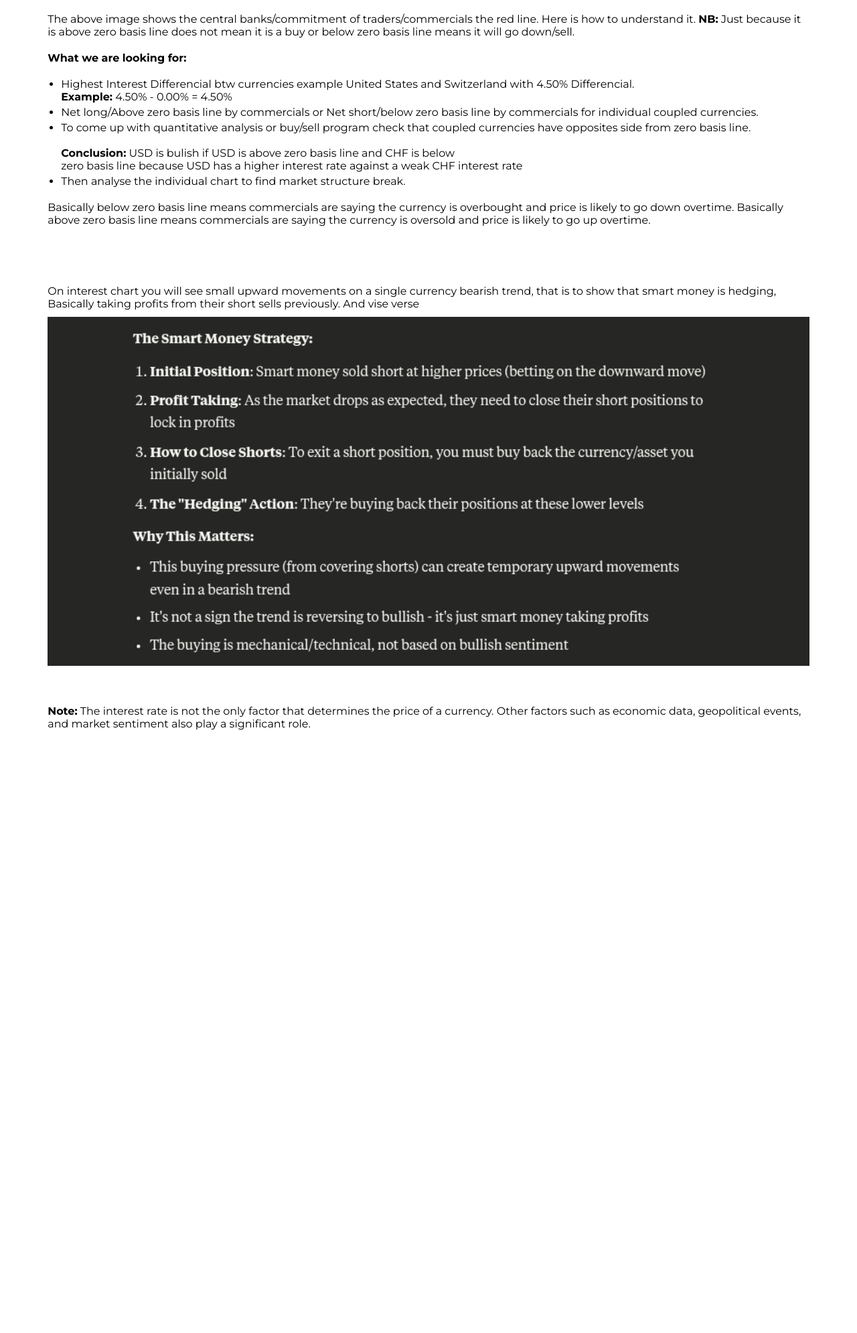
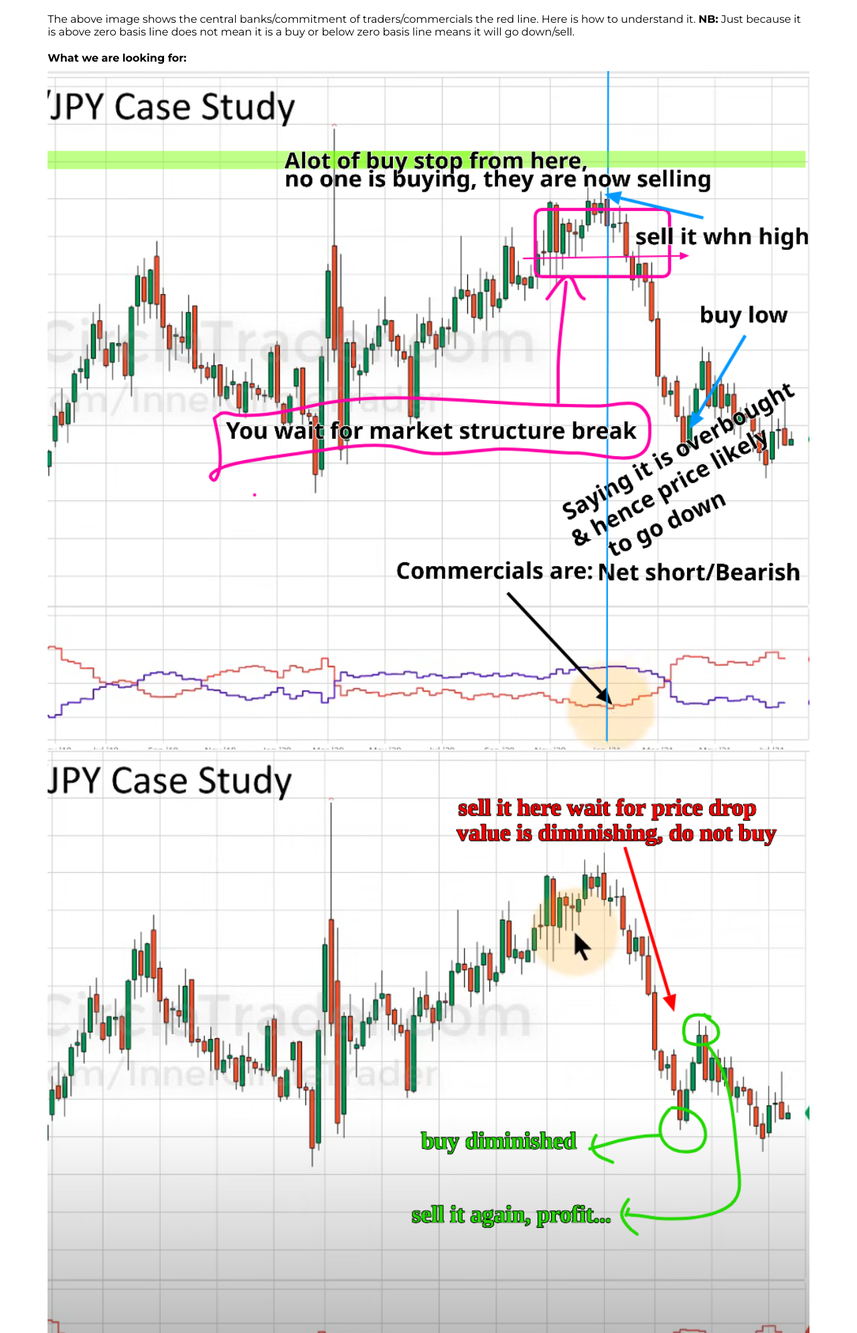
Before and after one commit to chebon254/Forex-Chart, a plain HTML site: page Forex/index.html in a window 1280 px wide. Shown: the part 1132-3122 px from the top of the page at 67% size. Before the commit the page ends 2309 px from the top, so only its background shows below. Drawn offline with nearby package versions, Linux system fonts and the light colour scheme; a script that the page names is missing.

Commit message:
new insight

```diff
--- a/Forex/index.html
+++ b/Forex/index.html
@@ -204,9 +204,15 @@
             understand it. <strong>NB:</strong> Just because it is above zero basis line does not mean
             it is a buy or below zero basis line means it will go down/sell.
         </p>
+
         <p style="width: 90%; margin: 20px auto 10px; text-align: left;">
             <strong>What we are looking for:</strong>
         </p>
+        <img src="css/pics/new insight.png" alt=""
+            style="width: 90%; margin: auto !important; text-align: center; display: block;">
+        <img src="css/pics/new insight 2.png" alt=""
+            style="width: 90%; margin: auto !important; text-align: center; display: block;">
+
         <ul style="width: 90%; margin: 20px auto 10px; text-align: left;">
             <li>Highest Interest Differencial btw currencies example United States and Switzerland with 4.50%
                 Differencial. <br> <strong>Example:</strong> 4.50% - 0.00% = 4.50%</li>
```
Also changed, not shown: Forex/css/pics/new insight 2.png (added), Forex/css/pics/new insight.png (added).
